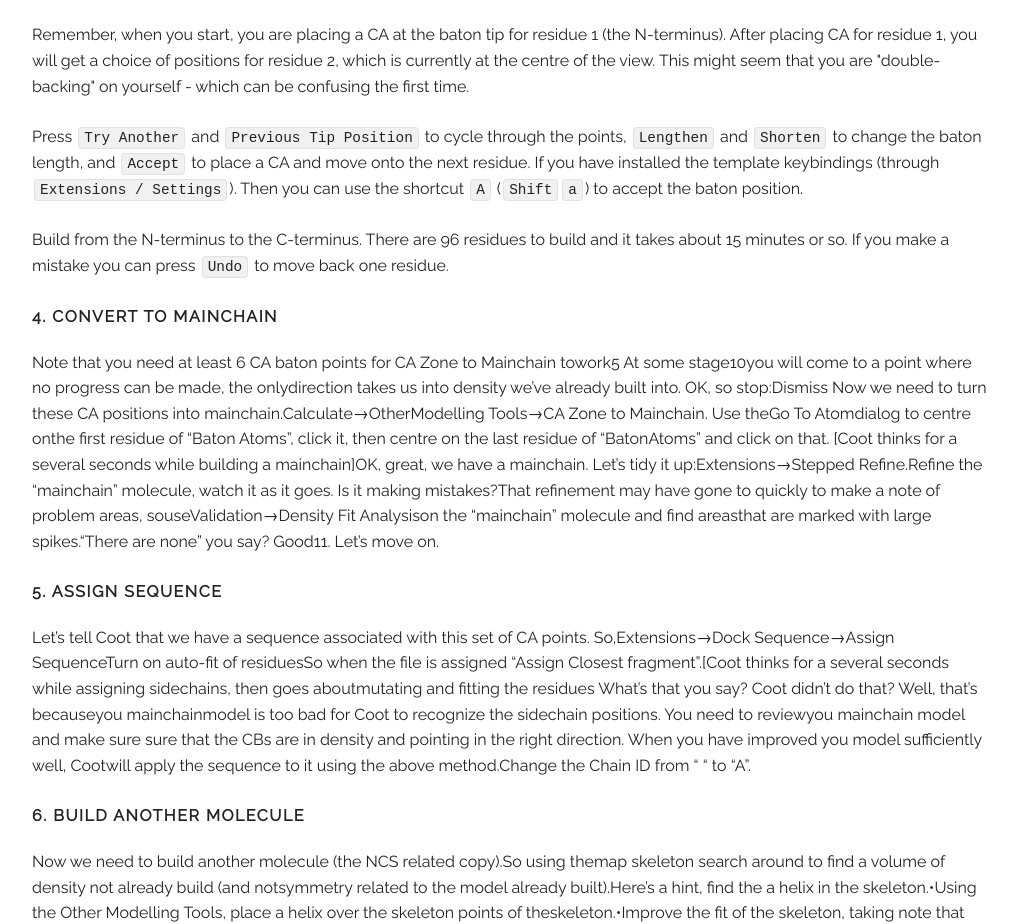
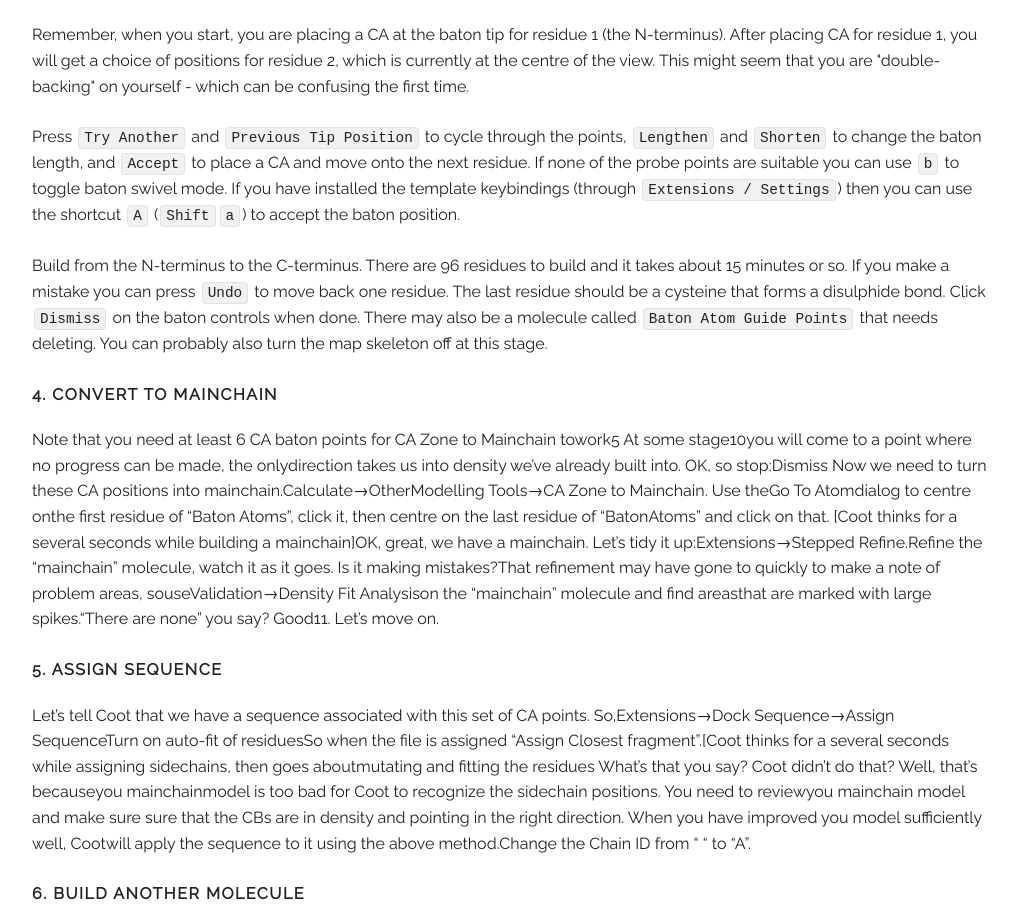
Before and after one commit to paulsbond/coot-workshop, a plain HTML site: page part2.html in a window 1280 px wide. Shown: the part 1541-2465 px from the top of the page, without its empty margins (128-1145 px from the left). Drawn offline with Linux system fonts and the light colour scheme.

Commit message:
Updated baton building section

```diff
--- a/part2.html
+++ b/part2.html
@@ -100,9 +100,11 @@
     to cycle through the points,
     <code>Lengthen</code> and <code>Shorten</code> to change the baton length,
     and <code>Accept</code> to place a CA and move onto the next residue.
+    If none of the probe points are suitable
+    you can use <code>b</code> to toggle baton swivel mode.
     If you have installed the template keybindings
-    (through <code>Extensions / Settings</code>).
-    Then you can use the shortcut
+    (through <code>Extensions / Settings</code>)
+    then you can use the shortcut
     <code>A</code> (<code>Shift</code><code>a</code>)
     to accept the baton position.
   </p>
@@ -111,6 +113,11 @@
     There are 96 residues to build and it takes about 15 minutes or so.
     If you make a mistake you can press <code>Undo</code>
     to move back one residue.
+    The last residue should be a cysteine that forms a disulphide bond.
+    Click <code>Dismiss</code> on the baton controls when done.
+    There may also be a molecule called <code>Baton Atom Guide Points</code>
+    that needs deleting.
+    You can probably also turn the map skeleton off at this stage.
   </p>
 
   <h6 id="4">4. Convert to Mainchain</h6>
```
